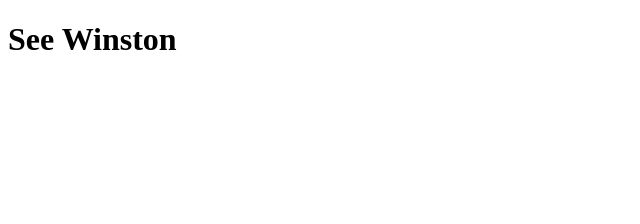
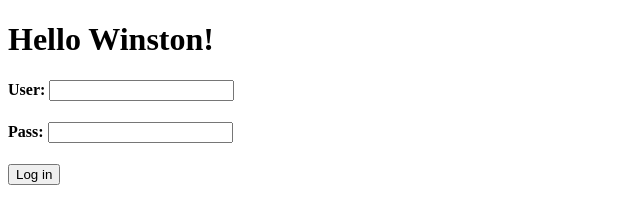
Before and after one commit to willmorris-carleton/ProjectW, a website: page public/index.html in a window 1280 px wide. Shown: the whole page, without its empty margins (0-640 px from the left). Drawn offline with Linux system fonts and the light colour scheme.

Commit message:
Basic Structure with user/pass word authorization

```diff
--- /dev/null
+++ b/public/client.js
@@ -0,0 +1,18 @@
+function login() {
+    let user = document.getElementById("user").value;
+    let pass = document.getElementById("pass").value;
+    console.log(`User: ${user} Pass: ${pass}`);
+
+    let req = new XMLHttpRequest();
+    req.onreadystatechange = function() {
+        if (this.readyState == 4 && this.status == 200) {
+            alert("That is the correct username and password!")
+        }
+        else if (this.readyState == 4 && this.status != 200){
+            console.log("Error, probably wrong info given")
+        }
+    }
+    req.open("POST", '/login');
+    req.setRequestHeader("Content-Type", "application/json");
+    req.send(JSON.stringify({user: user, pass: pass}));
+}
--- a/public/index.html
+++ b/public/index.html
@@ -1,12 +1,13 @@
 <!DOCTYPE html>
 <html lang="en">
 <head>
-    <meta charset="UTF-8">
-    <meta name="viewport" content="width=device-width, initial-scale=1.0">
-    <meta http-equiv="X-UA-Compatible" content="ie=edge">
+    <script defer src="client.js"></script>
     <title>ProjectW</title>
 </head>
 <body>
-    <h1>See Winston</h1>
+    <h1>Hello Winston!</h1>
+    <h4>User: <input type="text" id="user"></input></h4>
+    <h4>Pass: <input type="text" id="pass"></input></h4>
+    <input type="button" value="Log in" onclick="login()"></input>
 </body>
 </html>
```
Also changed, not shown: server.js (+20 -0 lines).
